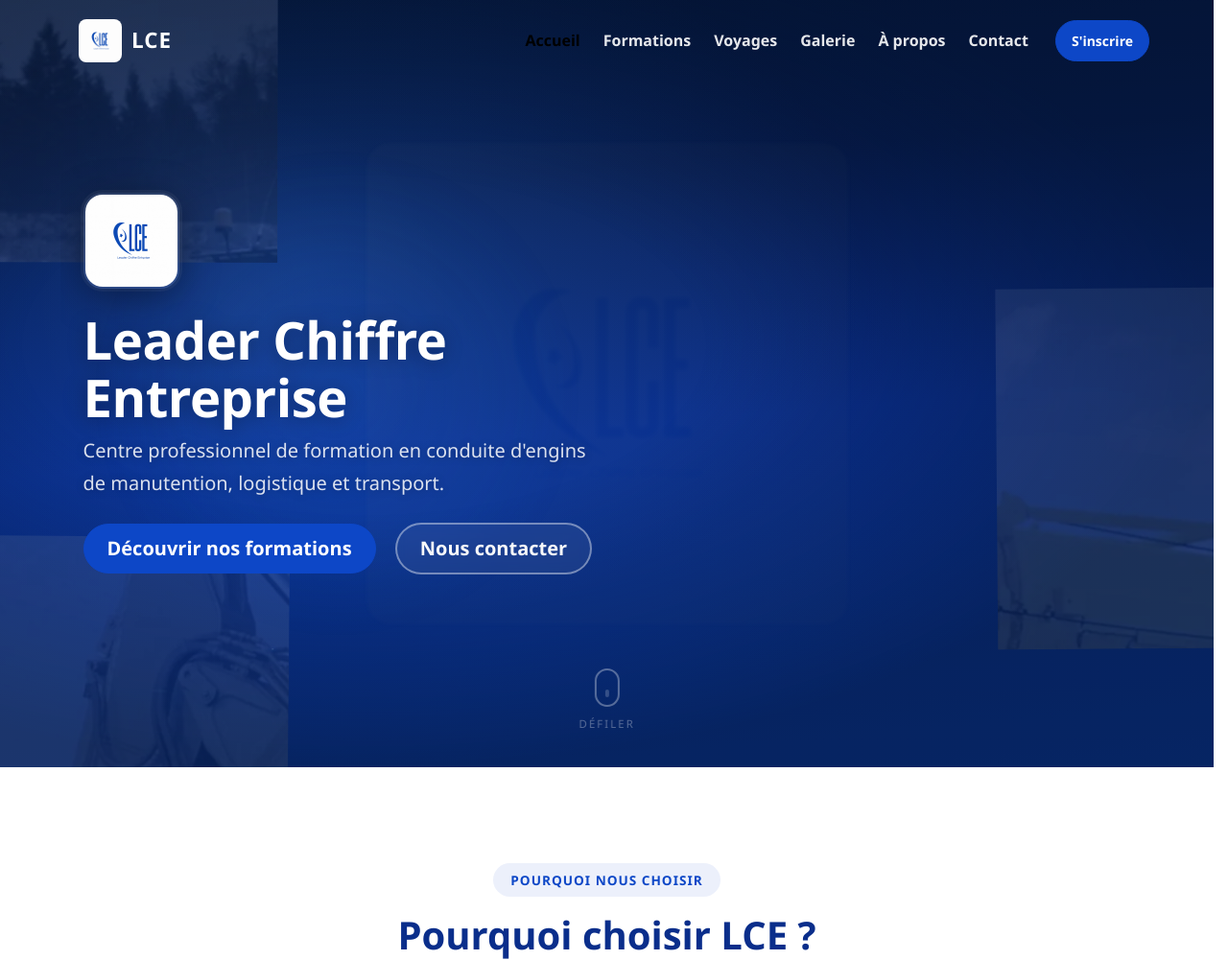
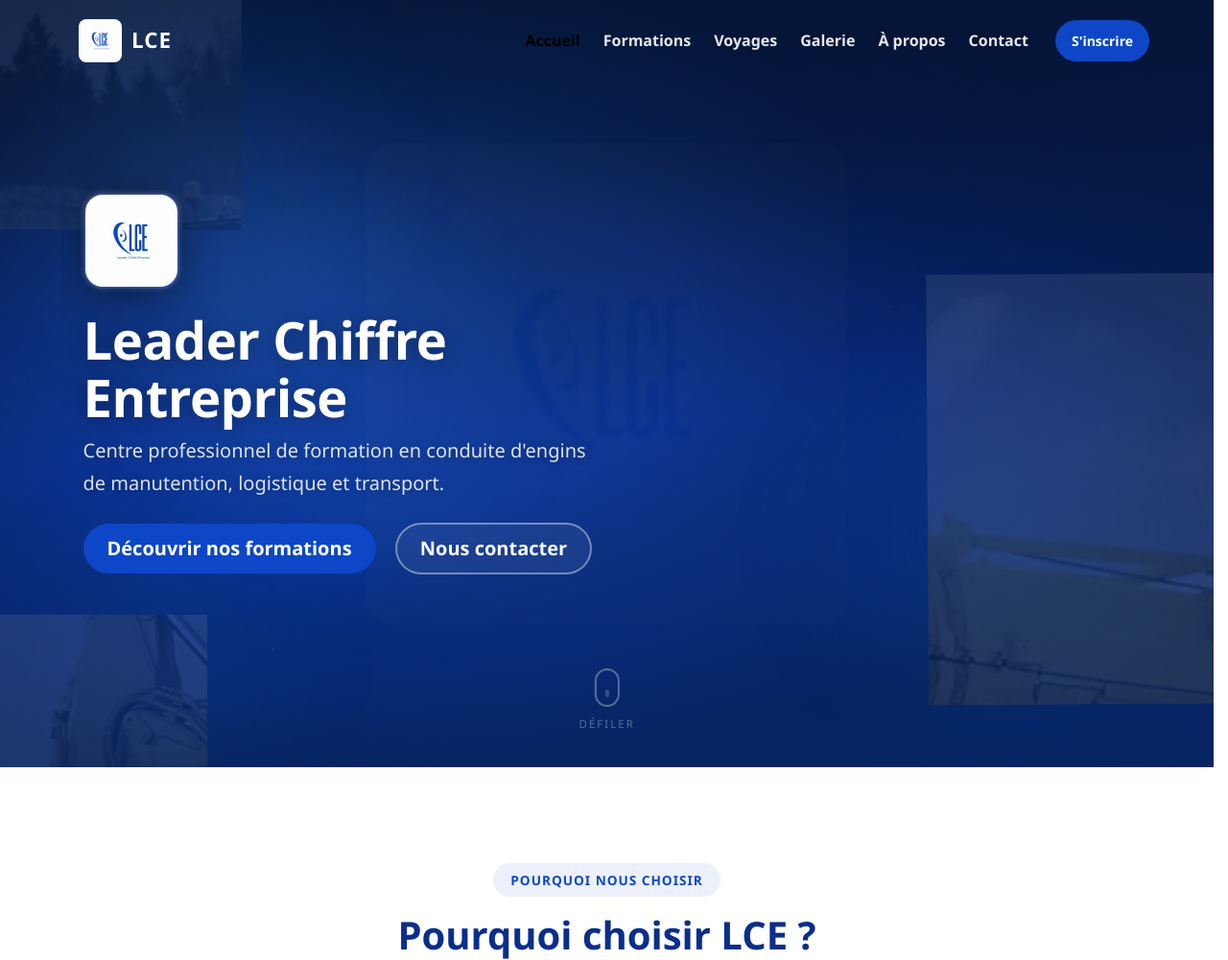
Before and after one commit to fredogary7-rgb/lce, a Flask app: page / in a window 1280 px wide. Shown: the top 1001 px of the page at 96% size. Run offline with Flask 3, Linux system fonts and the light colour scheme; data that the repository does not hold is empty; some libraries are stand-ins or nearby versions.

Commit message:
feat(hero): composition cinematique - hierarchie visuelle, 3 profondeurs, halos, lignes SVG, animations decalees, hover desktop

```diff
--- a/static/css/style.css
+++ b/static/css/style.css
@@ -266,85 +266,181 @@ section {
     50% { transform: scale(1.06); opacity: 0.04; }
 }
 
-/* --- ENGINS : partiels, monochromes, intégrés --- */
+/* --- Lignes graphiques reliant les engins --- */
+.hero-lines {
+    position: absolute;
+    inset: 0;
+    z-index: 3;
+    pointer-events: none;
+    width: 100%;
+    height: 100%;
+    opacity: 0.7;
+    animation: linesPulse 12s ease-in-out infinite;
+}
+
+@keyframes linesPulse {
+    0%, 100% { opacity: 0.5; }
+    50%      { opacity: 0.8; }
+}
+
+/* --- Halos bleus derrière chaque engin --- */
+.hero-halo {
+    position: absolute;
+    z-index: 2;
+    pointer-events: none;
+    border-radius: 50%;
+    filter: blur(60px);
+}
+
+.hero-halo--tl {
+    top: -5%;
+    left: -2%;
+    width: 450px;
+    height: 450px;
+    background: radial-gradient(circle, rgba(45,127,249,0.13) 0%, transparent 70%);
+    animation: haloBreathe1 16s ease-in-out infinite;
+}
+
+.hero-halo--tr {
+    top: 35%;
+    right: -5%;
+    width: 550px;
+    height: 550px;
+    background: radial-gradient(circle, rgba(45,127,249,0.16) 0%, transparent 70%);
+    animation: haloBreathe2 19s ease-in-out infinite;
+}
+
+.hero-halo--bl {
+    bottom: -10%;
+    left: -2%;
+    width: 380px;
+    height: 380px;
+    background: radial-gradient(circle, rgba(45,127,249,0.10) 0%, transparent 70%);
+    animation: haloBreathe3 17s ease-in-out infinite;
+}
+
+@keyframes haloBreathe1 {
+    0%, 100% { opacity: 0.6; transform: scale(1); }
+    50%      { opacity: 1; transform: scale(1.12); }
+}
+
+@keyframes haloBreathe2 {
+    0%, 100% { opacity: 0.7; transform: scale(1.05); }
+    50%      { opacity: 1; transform: scale(0.92); }
+}
+
+@keyframes haloBreathe3 {
+    0%, 100% { opacity: 0.5; transform: scale(0.95); }
+    50%      { opacity: 0.9; transform: scale(1.08); }
+}
+
+/* --- ENGINS : hiérarchie visuelle, 3 profondeurs --- */
 .hero-engin {
     position: absolute;
     display: block;
-    will-change: transform, opacity;
+    will-change: transform, opacity, filter;
     opacity: 0;
-    pointer-events: none;
-    transition: opacity 2s ease-out;
+    pointer-events: auto;
+    cursor: default;
+    transition: opacity 2s ease-out, filter 0.6s ease;
 }
 
 .hero-engin.visible {
     opacity: var(--engin-opacity, 0.28);
 }
 
-/* Top-Left : chariot élévateur — avant uniquement, coupé en haut à gauche */
+/* --- Profondeur 1 : Arrière — top-left, 90% --- */
 .hero-engin--tl {
-    --engin-opacity: 0.25;
+    --engin-opacity: 0.18;
     top: -8%;
     left: -6%;
-    width: clamp(400px, 38vw, 600px);
+    width: clamp(360px, 34vw, 540px);
     height: auto;
     z-index: 3;
     clip-path: inset(0 25% 30% 0);
-    animation: enginBreathe1 14s ease-in-out infinite;
+    filter: blur(0.6px);
+    animation: enginBreathe1 17s ease-in-out infinite;
     animation-delay: 0s;
 }
 
-/* Top-Right : grue — cabine uniquement, coupée à droite */
+/* --- Profondeur 2 : Principal — right, 120% --- */
 .hero-engin--tr {
+    --engin-opacity: 0.28;
+    top: 36%;
+    right: -8%;
+    width: clamp(450px, 43vw, 660px);
+    height: auto;
+    z-index: 5;
+    clip-path: inset(0 8% 25% 28%);
+    filter: blur(0px);
+    animation: enginBreathe2 20s ease-in-out infinite;
+    animation-delay: 0s;
+}
+
+/* --- Profondeur 3 : Avant — bottom-left, 75% --- */
+.hero-engin--bl {
     --engin-opacity: 0.22;
-    top: 38%;
-    right: -8%;
-    width: clamp(380px, 36vw, 550px);
-    height: auto;
-    z-index: 3;
-    clip-path: inset(0 10% 25% 30%);
-    animation: enginBreathe2 16s ease-in-out infinite;
-    animation-delay: 1s;
-}
-
-/* Bottom-Left : pelle — bras uniquement, coupé en bas à gauche */
-.hero-engin--bl {
-    --engin-opacity: 0.20;
     bottom: -12%;
     left: -4%;
-    width: clamp(350px, 34vw, 520px);
+    width: clamp(260px, 26vw, 390px);
     height: auto;
-    z-index: 3;
+    z-index: 4;
     clip-path: inset(30% 20% 0 0);
-    animation: enginBreathe3 15s ease-in-out infinite;
-    animation-delay: 2s;
-}
-
-/* --- Animations respiration (très subtiles) --- */
+    filter: blur(0.3px);
+    animation: enginBreathe3 21s ease-in-out infinite;
+    animation-delay: 0s;
+}
+
+/* --- Hover desktop : engin principal --- */
+@media (hover: hover) and (pointer: fine) {
+    .hero-engin--tr:hover {
+        --engin-opacity: 0.34;
+        filter: blur(0px) brightness(1.15);
+        transform: scale(1.025);
+        animation-duration: 14s; /* légère accélération */
+    }
+    .hero-engin--tl:hover {
+        --engin-opacity: 0.22;
+        filter: blur(0.3px) brightness(1.10);
+        transform: scale(1.02);
+        animation-duration: 13s;
+    }
+    .hero-engin--bl:hover {
+        --engin-opacity: 0.26;
+        filter: blur(0.1px) brightness(1.10);
+        transform: scale(1.02);
+        animation-duration: 16s;
+    }
+}
+
+/* --- Animations : décalées, subtiles, jamais simultanées --- */
 @keyframes enginBreathe1 {
-    0%, 100% { transform: translate3d(0, 0, 0) rotate(0deg); }
-    33%      { transform: translate3d(2px, -4px, 0) rotate(0.4deg); }
-    66%      { transform: translate3d(-2px, -2px, 0) rotate(-0.4deg); }
+     0%, 100% { transform: translate3d(0, 0, 0) rotate(0deg); }
+    22%       { transform: translate3d(2px, -5px, 0) rotate(0.5deg); }
+    48%       { transform: translate3d(0px, 0px, 0) rotate(0deg); }
+    72%       { transform: translate3d(-2px, -3px, 0) rotate(-0.4deg); }
 }
 
 @keyframes enginBreathe2 {
-    0%, 100% { transform: translate3d(0, 0, 0) rotate(0deg); }
-    30%      { transform: translate3d(-4px, -3px, 0) rotate(-0.5deg); }
-    60%      { transform: translate3d(2px, -5px, 0) rotate(0.3deg); }
-    85%      { transform: translate3d(-2px, -1px, 0) rotate(-0.3deg); }
+     0%, 100% { transform: translate3d(0, 0, 0) rotate(0deg); }
+    18%       { transform: translate3d(0px, 0px, 0) rotate(0deg); }
+    42%       { transform: translate3d(-4px, -3px, 0) rotate(-0.5deg); }
+    68%       { transform: translate3d(0px, 0px, 0) rotate(0deg); }
+    86%       { transform: translate3d(3px, -4px, 0) rotate(0.3deg); }
 }
 
 @keyframes enginBreathe3 {
-    0%, 100% { transform: translate3d(0, 0, 0) rotate(0deg); }
-    25%      { transform: translate3d(4px, -3px, 0) rotate(0.6deg); }
-    55%      { transform: translate3d(-3px, -5px, 0) rotate(-0.4deg); }
-    80%      { transform: translate3d(2px, -2px, 0) rotate(0.3deg); }
+     0%, 100% { transform: translate3d(0, 0, 0) rotate(0deg); }
+    28%       { transform: translate3d(0px, 0px, 0) rotate(0deg); }
+    56%       { transform: translate3d(3px, -4px, 0) rotate(0.5deg); }
+    82%       { transform: translate3d(0px, 0px, 0) rotate(0deg); }
 }
 
 /* --- Particules lumineuses (discrètes, max 8) --- */
 .hero-particles {
     position: absolute;
     inset: 0;
-    z-index: 4;
+    z-index: 6;
     pointer-events: none;
     overflow: hidden;
 }
@@ -373,7 +469,7 @@ section {
 /* --- Contenu principal --- */
 .hero-content {
     position: relative;
-    z-index: 5;
+    z-index: 7;
 }
 
 .hero-logo {
--- a/templates/index.html
+++ b/templates/index.html
@@ -11,6 +11,16 @@
     <div class="hero-watermark">
         <img src="{{ url_for('static', filename='images/lc.JPG') }}" alt="" class="hero-watermark-img">
     </div>
+    <!-- Lignes graphiques reliant les engins -->
+    <svg class="hero-lines" viewBox="0 0 1920 1080" preserveAspectRatio="xMidYMid slice" fill="none">
+        <path d="M380 180 Q700 300 1400 440" stroke="rgba(45,127,249,0.12)" stroke-width="1.2" stroke-dasharray="6 12"/>
+        <path d="M260 780 Q650 580 1350 520" stroke="rgba(45,127,249,0.08)" stroke-width="0.8"/>
+        <path d="M420 820 Q800 380 1480 380" stroke="rgba(45,127,249,0.06)" stroke-width="0.6" stroke-dasharray="3 18"/>
+    </svg>
+    <!-- Halos derrière chaque engin -->
+    <div class="hero-halo hero-halo--tl"></div>
+    <div class="hero-halo hero-halo--tr"></div>
+    <div class="hero-halo hero-halo--bl"></div>
     <!-- Engins : affichés partiellement, coupés par les bords -->
     <img src="{{ url_for('static', filename='images/hero/cha.webp') }}" alt="" class="hero-engin hero-engin--tl" loading="lazy">
     <img src="{{ url_for('static', filename='images/hero/gru.webp') }}" alt="" class="hero-engin hero-engin--tr" loading="lazy">
```
